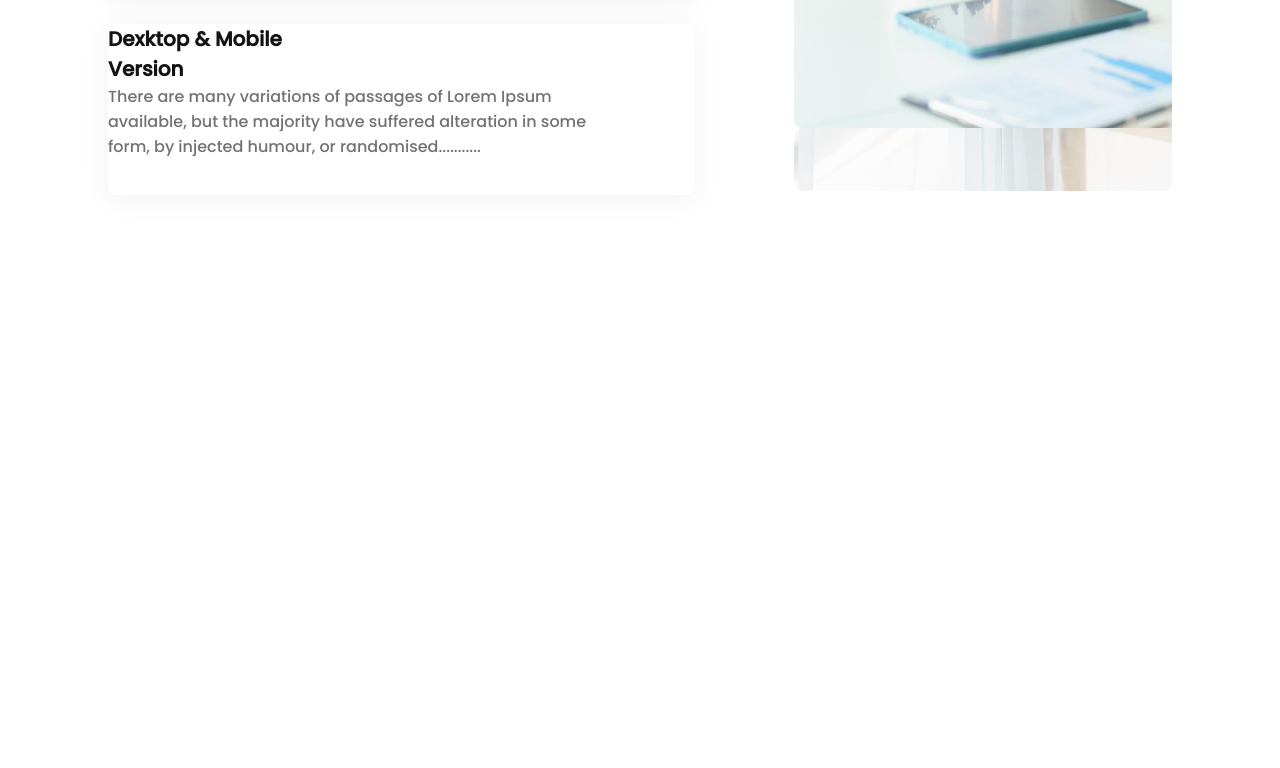
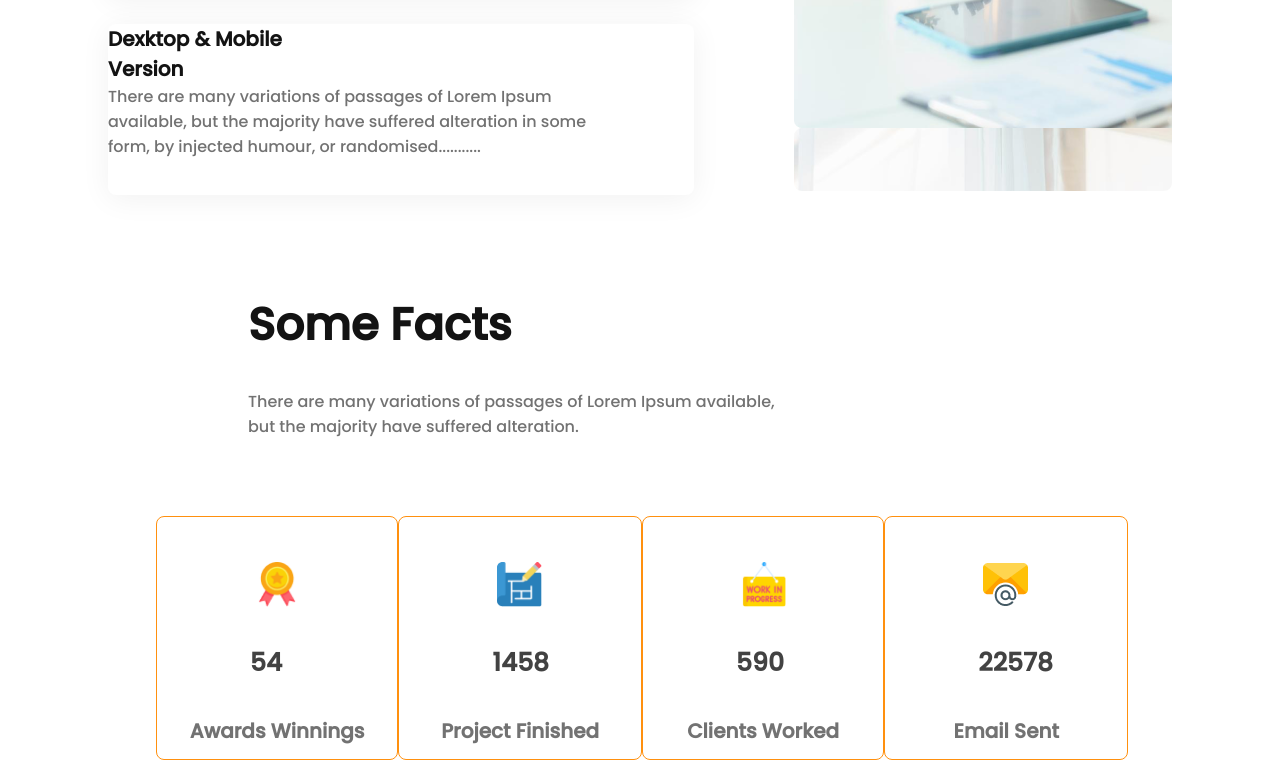
Before and after one commit to tahmeed-35/PH-Assignment_2-Architect, a plain HTML site: page index.html in a window 1280 px wide. Shown: the part 3107-3875 px from the top of the page. Before the commit the page ends 3398 px from the top, so only its background shows below. Drawn offline with Linux system fonts and the light colour scheme.

Commit message:
interesting added

```diff
--- a/index.html
+++ b/index.html
@@ -79,5 +79,32 @@
     <p>Experience</p></div>
 </div>
 </section>
+<!-- Interesting Facts -->
+<section>
+    <h3 class="interesting-title">Some Facts</h3>
+    <p class="interesting-paragraph">There are many variations of passages of Lorem Ipsum available, but the majority have suffered alteration.</p>
+    <div class="interesting-facts">
+    <div class="animation">
+        <img src="./images/icons/ribon.png" alt="">
+        <h4>54</h4>
+        <p>Awards Winnings</p>
+    </div>
+    <div class="animation">
+        <img src="./images/icons/projects.png" alt="">
+        <h4>1458</h4>
+        <p>Project Finished</p>
+    </div>
+    <div class="animation">
+        <img src="./images/icons/customers.png" alt="">
+        <h4>590</h4>
+        <p>Clients Worked</p>
+    </div>
+    <div class="animation">
+        <img src="./images/icons/email.png" alt="">
+        <h4>22578</h4>
+        <p>Email Sent</p>
+    </div>
+</div>
+</section>
 </body>
 </html>
--- a/styles.css
+++ b/styles.css
@@ -243,3 +243,62 @@ team feature---------- */
     text-align: center;
     color: #FFFFFF;
 }
+/* --------
+------Interesting Styles */
+.interesting-title{
+    width: 458px;
+    height: 53px;
+    margin-left: 240px;
+    font-family: 'Poppins', sans-serif;
+    font-style: normal;
+    font-weight: 700;
+    font-size: 45px;
+    color: #131313;
+}
+.interesting-paragraph{
+    width: 542px;
+    height: 52px;
+    margin-left: 240px;
+    font-family: 'Poppins', sans-serif;
+    font-style: normal;
+    font-weight: 400;
+    font-size: 16px;
+    color: #727272;
+}
+.interesting-facts{
+    display: flex;
+    justify-content: space-around;
+    margin-top: 75px;
+    margin-left: 148px;
+    margin-right: 148px;
+}
+.animation{
+    width: 241.83px;
+    height: 241.83px;
+    border: 1px solid #FF900E;
+    border-radius: 8px;
+}
+.animation img{
+    width: 45.22px;
+    height: 45.22px;
+    padding: 45px 97px 0px 98px;
+}
+.animation h4{
+    font-family: 'Poppins', sans-serif;
+    font-style: normal;
+    font-weight: 600;
+    font-size: 25px;
+    padding: 0px 92px 0px 93px;
+    color: #424242;
+}.animation p{
+    font-family: 'Poppins', sans-serif;
+    font-style: normal;
+    font-weight: 600;
+    font-size: 20px;
+    color: #727272;
+    margin-bottom: 59px;
+    text-align: center;
+}
+.animation:hover {
+    background-color: #FF900E;
+  }
```
